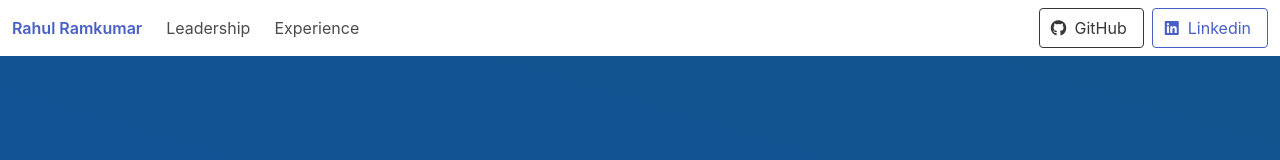
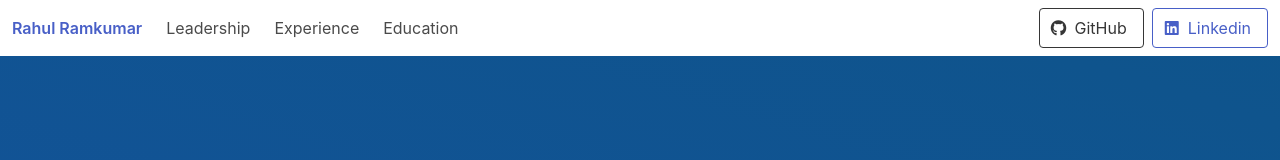
Before and after one commit to rsquared226/rsquared226.github.io, an Angular app: page / in a window 1280 px wide. Shown: the top 160 px of the page. Built offline with nearby package versions, Linux system fonts and the light colour scheme.

Commit message:
Add Education to Navbar

```diff
--- a/src/app/navbar/navbar.component.html
+++ b/src/app/navbar/navbar.component.html
@@ -22,6 +22,7 @@
     <div class="navbar-start">
       <a class="navbar-item" href="#leadership">Leadership</a>
       <a class="navbar-item" href="#experience">Experience</a>
+      <a class="navbar-item" href="#education">Education</a>
     </div>
     <div class="navbar-end">
       <div class="navbar-item">
```
